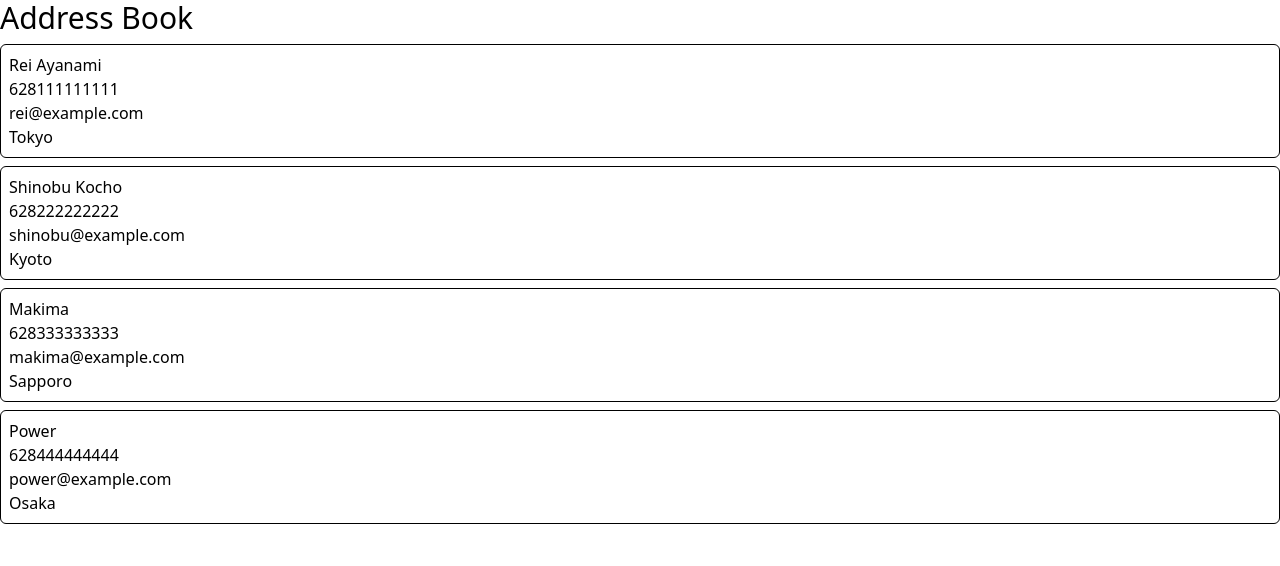
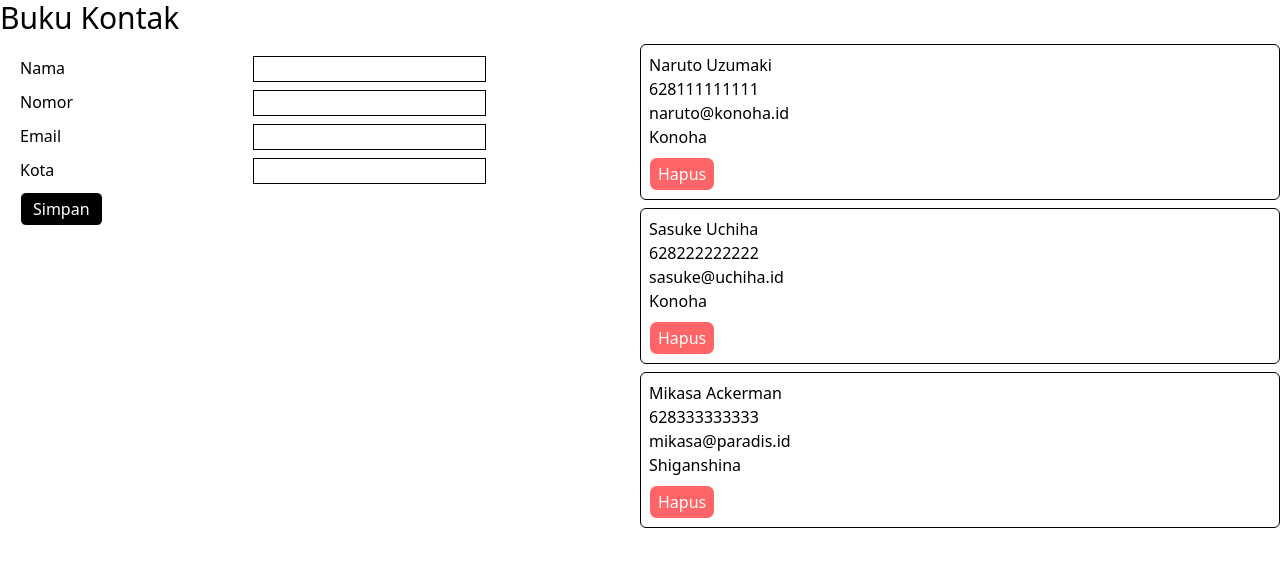
Before and after one commit to Taqwa21/taqwaabs, a plain HTML site: page index.html in a window 1280 px wide. Drawn offline with nearby package versions, Linux system fonts and the light colour scheme.

Commit message:
pertemuan terakhir

```diff
--- a/assets/scripts/script.js
+++ b/assets/scripts/script.js
@@ -1,117 +1,93 @@
-// ================== DATA ==================
 let dataKontak = [
   {
-    uid: 10,
-    nama: "Rei Ayanami",
+    id: 1,
+    nama: "Naruto Uzumaki",
     nomor: 628111111111,
-    surel: "rei@example.com",
-    kota: "Tokyo",
+    email: "naruto@konoha.id",
+    kota: "Konoha",
   },
   {
-    uid: 11,
-    nama: "Shinobu Kocho",
+    id: 2,
+    nama: "Sasuke Uchiha",
     nomor: 628222222222,
-    surel: "shinobu@example.com",
-    kota: "Kyoto",
+    email: "sasuke@uchiha.id",
+    kota: "Konoha",
+  },
+  {
+    id: 3,
+    nama: "Mikasa Ackerman",
+    nomor: 628333333333,
+    email: "mikasa@paradis.id",
+    kota: "Shiganshina",
   },
 ];
 
-// ================== DOM ==================
-const bukuKontakEl = document.getElementById("buku-Kontak");
+const daftarKontak = document.getElementById("daftar-kontak");
+const formKontak = document.getElementById("formKontak");
 
-// ================== LOCAL STORAGE ==================
-function simpanKeLocalStorage() {
-  localStorage.setItem("contacts", JSON.stringify(dataKontak));
+formKontak.addEventListener("submit", tambahKontak);
+window.hapusKontak = hapusKontak;
+
+function tampilkanKontak() {
+  const data = ambilDariLocalStorage();
+  data === null ? simpanKeLocalStorage(dataKontak) : (dataKontak = data);
+
+  daftarKontak.innerHTML = dataKontak
+    .map(
+      (kontak) => `
+      <li class="border my-2 rounded-md p-2">
+        <h1>${kontak.nama}</h1>
+        <p>${kontak.nomor}</p>
+        <p>${kontak.email}</p>
+        <p>${kontak.kota}</p>
+        <button
+          onclick="hapusKontak(${kontak.id})"
+          class="border text-white bg-red-400 rounded-lg px-2 py-1 mt-2"
+        >
+          Hapus
+        </button>
+      </li>
+    `
+    )
+    .join("");
+}
+
+function buatIdBaru() {
+  return dataKontak[dataKontak.length - 1].id + 1;
+}
+
+function tambahKontak(e) {
+  e.preventDefault();
+
+  const formData = new FormData(formKontak);
+
+  const kontakBaru = {
+    id: buatIdBaru(),
+    nama: formData.get("nama"),
+    nomor: formData.get("nomor"),
+    email: formData.get("email"),
+    kota: formData.get("kota"),
+  };
+
+  dataKontak.push(kontakBaru);
+  simpanKeLocalStorage(dataKontak);
+  tampilkanKontak();
+  formKontak.reset();
+}
+
+function hapusKontak(id) {
+  dataKontak = dataKontak.filter((kontak) => kontak.id !== id);
+  simpanKeLocalStorage(dataKontak);
+  tampilkanKontak();
+}
+
+function simpanKeLocalStorage(data) {
+  localStorage.setItem("kontak", JSON.stringify(data));
 }
 
 function ambilDariLocalStorage() {
-  const data = localStorage.getItem("contacts");
-  return data ? JSON.parse(data) : [];
+  const data = localStorage.getItem("kontak");
+  return data ? JSON.parse(data) : null;
 }
 
-// ================== UTIL ==================
-function ambilIDBaru() {
-  if (dataKontak.length === 0) return 1;
-  return dataKontak[dataKontak.length - 1].uid + 1;
-}
-
-// ================== FUNCTION ==================
-function tampilkanKontakDOM() {
-  const loadContacts = ambilDariLocalStorage();
-
-  bukuKontakEl.innerHTML = "";
-
-  const listKontak = loadContacts.map((contact) => {
-    return `
-      <li class="border my-2 rounded-md p-2">
-        <h3>${contact.nama}</h3>
-        <p>${contact.nomor}</p>
-        <p>${contact.surel}</p>
-        <p>${contact.kota}</p>
-      </li>
-    `;
-  });
-
-  bukuKontakEl.innerHTML = listKontak.join("");
-}
-
-function simpanKontak(nama, nomor, email, kota) {
-  dataKontak.push({
-    uid: ambilIDBaru(),
-    nama,
-    nomor,
-    surel: email,
-    kota,
-  });
-
-  simpanKeLocalStorage();
-}
-
-function cariKontak(keyword) {
-  const hasil = dataKontak.filter((kontak) =>
-    kontak.nama.toLowerCase().includes(keyword.toLowerCase())
-  );
-
-  for (const h of hasil) {
-    console.log(`
-ID    : ${h.uid}
-Nama  : ${h.nama}
-Nomor : ${h.nomor}
-Email : ${h.surel}
-Kota  : ${h.kota}
-    `);
-  }
-}
-
-function hapusKontak(uid) {
-  dataKontak = dataKontak.filter((kontak) => kontak.uid !== uid);
-  simpanKeLocalStorage();
-}
-
-function ubahKontak(uid, dataBaru) {
-  dataKontak = dataKontak.map((kontak) => {
-    if (kontak.uid === uid) {
-      return {
-        ...kontak,
-        ...dataBaru,
-      };
-    }
-    return kontak;
-  });
-
-  simpanKeLocalStorage();
-}
-
-// ================== RUN PROGRAM ==================
-if (ambilDariLocalStorage().length === 0) {
-  simpanKeLocalStorage();
-}
-
-tampilkanKontakDOM();
-
-// contoh pemakaian
-simpanKontak("Makima", 628333333333, "makima@example.com", "Sapporo");
-simpanKontak("Power", 628444444444, "power@example.com", "Osaka");
-
-cariKontak("Shino");
-tampilkanKontakDOM();
+tampilkanKontak();
--- a/index.html
+++ b/index.html
@@ -1,18 +1,56 @@
 <!DOCTYPE html>
-<html lang="en">
+<html lang="id">
   <head>
     <meta charset="UTF-8" />
     <meta name="viewport" content="width=device-width, initial-scale=1.0" />
-    <title>Address Book</title>
+    <title>Buku Kontak</title>
     <script src="https://cdn.jsdelivr.net/npm/@tailwindcss/browser@4"></script>
   </head>
   <body>
     <main>
-      <h1 class="text-3xl">Address Book</h1>
+      <h1 class="text-3xl">Buku Kontak</h1>
 
-      <ul id="buku-Kontak">
-        <!-- Contacts will be dynamically inserted here -->
-      </ul>
+      <div class="grid grid-cols-2">
+        <form class="ms-5 mt-5 space-y-2" id="formKontak">
+          <div class="grid grid-cols-2 w-fit">
+            <label for="nama">Nama</label>
+            <input class="border" type="text" name="nama" id="nama" required />
+          </div>
+
+          <div class="grid grid-cols-2 w-fit">
+            <label for="nomor">Nomor</label>
+            <input
+              class="border"
+              type="number"
+              name="nomor"
+              id="nomor"
+              required
+            />
+          </div>
+
+          <div class="grid grid-cols-2 w-fit">
+            <label for="email">Email</label>
+            <input
+              class="border"
+              type="email"
+              name="email"
+              id="email"
+              required
+            />
+          </div>
+
+          <div class="grid grid-cols-2 w-fit">
+            <label for="kota">Kota</label>
+            <input class="border" type="text" name="kota" id="kota" required />
+          </div>
+
+          <button class="border bg-black text-white rounded-md px-3 py-1">
+            Simpan
+          </button>
+        </form>
+
+        <ul id="daftar-kontak"></ul>
+      </div>
     </main>
 
     <script src="/assets/scripts/script.js"></script>
```
